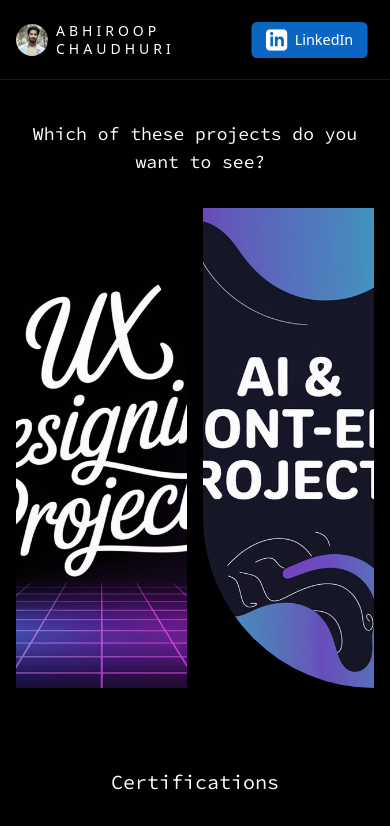
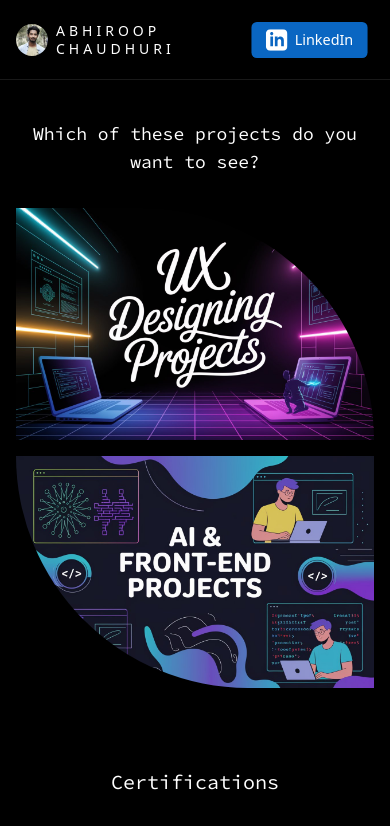
Before and after one commit to abhiroopchaudhuri/portfolio, a React (Create React App) app: page /frontend-projects in a window 390 px wide. Shown: the top 826 px of the page. Built offline with nearby package versions, Linux system fonts and the light colour scheme.

Commit message:
mobile fix

```diff
--- a/src/Homepage.js
+++ b/src/Homepage.js
@@ -84,14 +84,16 @@ const Homepage = () => {
 
       {/* Main Section */}
       <main className="flex flex-col items-center mt-20">
-        <AnimatedText text="Which of these projects do you want to see?" className="md:text-2xl text-lg inline-block md:mt-16 mt-10 px-8 text-center md:px-0" />
+        <h2 text="Which of these projects do you want to see?" className="md:text-2xl text-lg inline-block md:mt-16 mt-10 px-8 text-center md:px-0" >
+        Which of these projects do you want to see?
+        </h2>
         <div
           ref={imgRef}
-          className="imgContainer flex w-full justify-center md:space-x-10 space-x-4 mt-8 md:px-4 px-4 h-[30em]"
+          className="imgContainer flex flex-col gap-4 md:gap-0 md:flex-row w-full justify-center md:space-x-10 md:space-x-4 mt-8 md:px-4 px-4 h-[30em]"
         >
 
 <motion.div
-            className="md:w-[40%] w-[50%] h-full bg-black overflow-hidden transition-all duration-300"
+            className="md:w-[40%] w-full h-full bg-black overflow-hidden transition-all duration-300"
             initial={{
               clipPath: "inset(100% 0% 0% 0%)",
               borderTopRightRadius: "0px",
@@ -109,7 +111,7 @@ const Homepage = () => {
           </motion.div>
 
           <motion.div
-            className="md:w-[40%] w-[50%] h-full bg-black overflow-hidden transition-all duration-300 cursor-pointer"
+            className="md:w-[40%] w-full h-full bg-black overflow-hidden transition-all duration-300 cursor-pointer"
             initial={{
               clipPath: "inset(0% 0% 100% 0%)",
               borderBottomLeftRadius: "0px",
```
